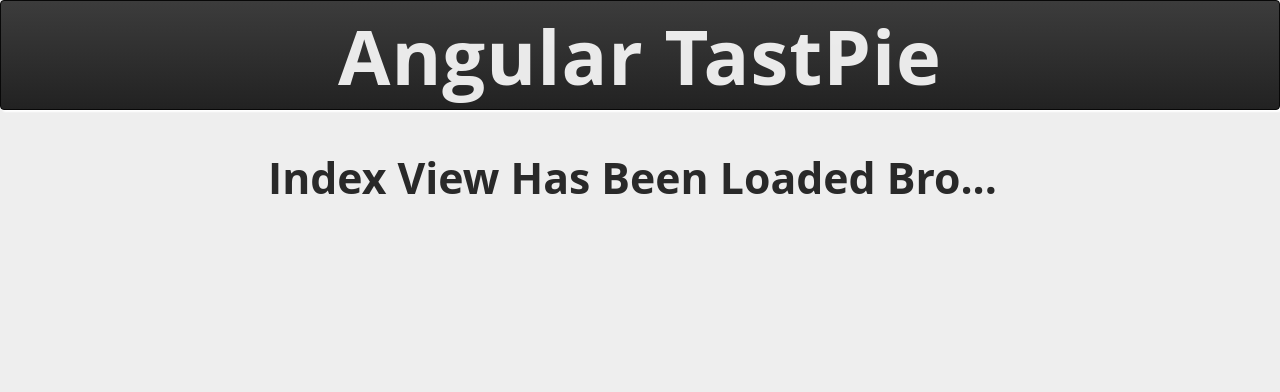
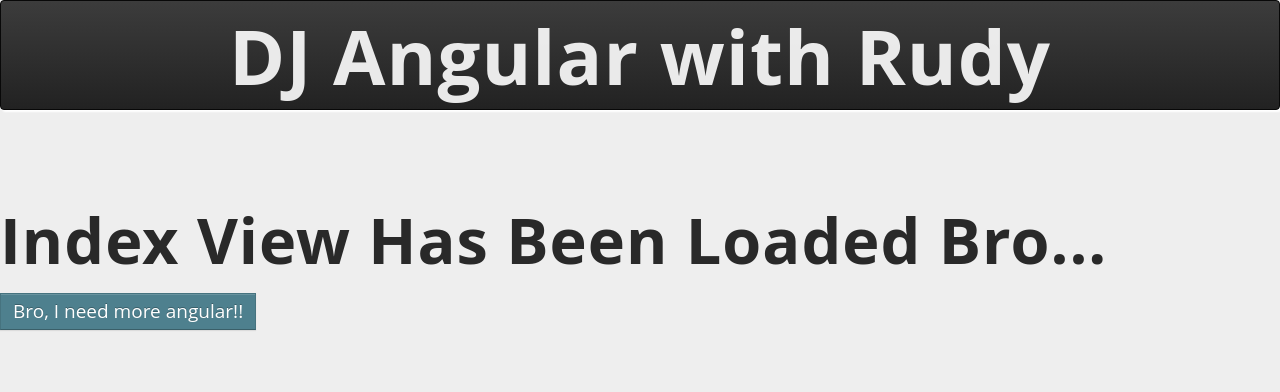
Before and after one commit to northDacoder/django_tastypie_angular, a Django app: page /app/ in a window 1280 px wide. Shown: the top 392 px of the page. Run offline with Django 3.2, Linux system fonts and the light colour scheme; parts of the project's set-up code (start-up, migrations or seed data) failed here and were passed over; some libraries are stand-ins or nearby versions; some web fonts are replaced.

Commit message:
css changes

```diff
--- a/registar/static/views/index.html
+++ b/registar/static/views/index.html
@@ -4,9 +4,11 @@
     <title></title>
 </head>
 <body>
-<div class=row">
-<h2 id="view-message">Index View Has Been Loaded Bro...</h2>
 
+<div class="jumbotron">
+  <h1>Index View Has Been Loaded Bro...</h1>
+  <p><a class="btn btn-primary btn-lg" role="button">Bro, I need more angular!!</a></p>
 </div>
+
 </body>
 </html>
--- a/registar/templates/angular.html
+++ b/registar/templates/angular.html
@@ -40,7 +40,7 @@
 <body>
 
     <nav class="navbar navbar-inverse" role="navigation" id="ang-header">
-        <h1>Angular TastPie</h1>
+        <h1>DJ Angular with Rudy</h1>
     </nav>
 
     <div ng-app="registar">
```
